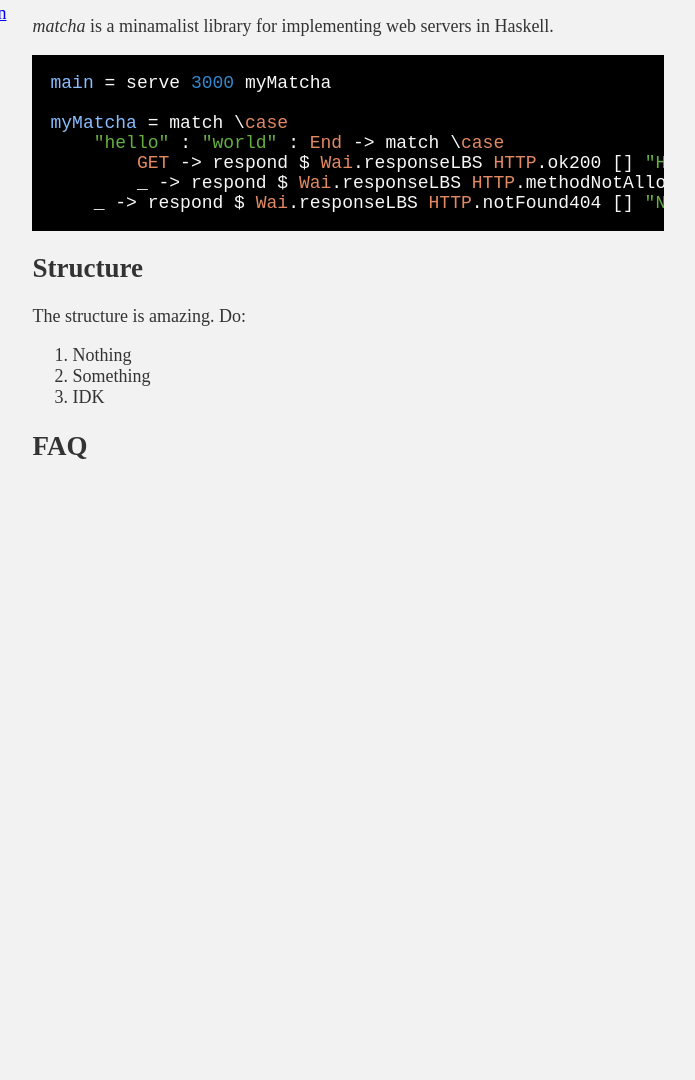
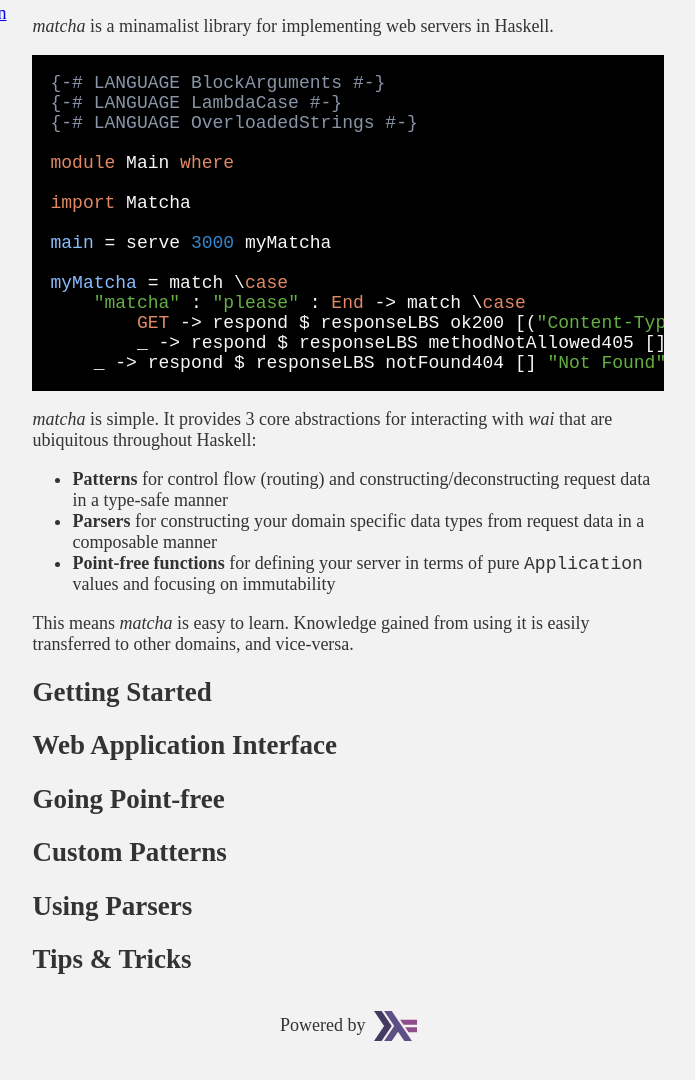
Before and after one commit to rashadg1030/matcha, a plain HTML site: page docs/dist/docs.html in a window 1280 px wide. Shown: the part 188-1268 px from the top of the page, without its empty margins (336-1031 px from the left). Before the commit the page ends 800 px from the top, so only its background shows below. Drawn offline with nearby package versions, Linux system fonts and the light colour scheme.

Commit message:
Update docs

```diff
--- a/docs/dist/docs.css
+++ b/docs/dist/docs.css
@@ -42,6 +42,13 @@ pre {
     overflow: auto;
 }
 
+footer {
+    justify-content: center;
+    display: flex;
+    align-items: center;
+    gap: 0.5rem;
+}
+
 /* background: rgb(105,191,100);
     background: -moz-linear-gradient(0deg, rgba(105,191,100,1) 0%, rgba(185,220,169,1) 100%);
     background: -webkit-linear-gradient(0deg, rgba(105,191,100,1) 0%, rgba(185,220,169,1) 100%);
--- a/docs/dist/docs.html
+++ b/docs/dist/docs.html
@@ -5,6 +5,7 @@
               <meta name="viewport" content="width=device-width, initial-scale=1.0">
               <meta http-equiv="X-UA-Compatible" content="ie=edge">
               <title>matcha Docs</title>
+              <link rel="icon" href="matcha-blob.svg">
               <link rel="stylesheet" href="./docs.css">
               <link rel="stylesheet" href="https://cdnjs.cloudflare.com/ajax/libs/highlight.js/11.9.0/styles/sunburst.min.css">
               <script src="https://cdnjs.cloudflare.com/ajax/libs/highlight.js/11.9.0/highlight.min.js"></script>
@@ -39,26 +40,43 @@
                   </header>
         <h2>Introduction</h2>
 <p><em>matcha</em> is a minamalist library for implementing web servers in Haskell.</p>
-<pre><code class="language-haskell">main = serve 3000 myMatcha
+<pre><code class="language-haskell">{-# LANGUAGE BlockArguments #-}
+{-# LANGUAGE LambdaCase #-}
+{-# LANGUAGE OverloadedStrings #-}
+
+module Main where
+
+import Matcha
+
+main = serve 3000 myMatcha
 
 myMatcha = match \case
-    &quot;hello&quot; : &quot;world&quot; : End -&gt; match \case
-        GET -&gt; respond $ Wai.responseLBS HTTP.ok200 [] &quot;Hello world!&quot;
-        _ -&gt; respond $ Wai.responseLBS HTTP.methodNotAllowed405 [] &quot;Method Not Allowed&quot;
-    _ -&gt; respond $ Wai.responseLBS HTTP.notFound404 [] &quot;Not Found&quot;
+    &quot;matcha&quot; : &quot;please&quot; : End -&gt; match \case
+        GET -&gt; respond $ responseLBS ok200 [(&quot;Content-Type&quot;, &quot;text/html&quot;)] &quot;&amp;#127861&quot;
+        _ -&gt; respond $ responseLBS methodNotAllowed405 [] &quot;Method Not Allowed&quot;
+    _ -&gt; respond $ responseLBS notFound404 [] &quot;Not Found&quot;
 </code></pre>
-<h2>Structure</h2>
-<p>The structure is amazing. Do:</p>
-<ol>
-<li>Nothing
+<p><em>matcha</em> is simple. It provides 3 core abstractions for interacting with <em>wai</em> that are ubiquitous throughout Haskell:</p>
+<ul>
+<li><strong>Patterns</strong> for control flow (routing) and constructing/deconstructing request data in a type-safe manner
 </li>
-<li>Something
+<li><strong>Parsers</strong> for constructing your domain specific data types from request data in a composable manner
 </li>
-<li>IDK
+<li><strong>Point-free functions</strong> for defining your server in terms of pure <code>Application</code> values and focusing on immutability
 </li>
-</ol>
-<h2>FAQ</h2>
+</ul>
+<p>This means <em>matcha</em> is easy to learn. Knowledge gained from using it is easily transferred to other domains, and vice-versa.</p>
+<h2>Getting Started</h2>
+<h2>Web Application Interface</h2>
+<h2>Going Point-free</h2>
+<h2>Custom Patterns</h2>
+<h2>Using Parsers</h2>
+<h2>Tips &amp; Tricks</h2>
 <p></p>
+                  <footer>
+                    <p>Powered by </p>
+                    <img src="./Haskell-Logo.svg" height="30px"/>
+                  </footer>
                 </article>
               </main>
             </body>
```
Also changed, not shown: 4 other files.
